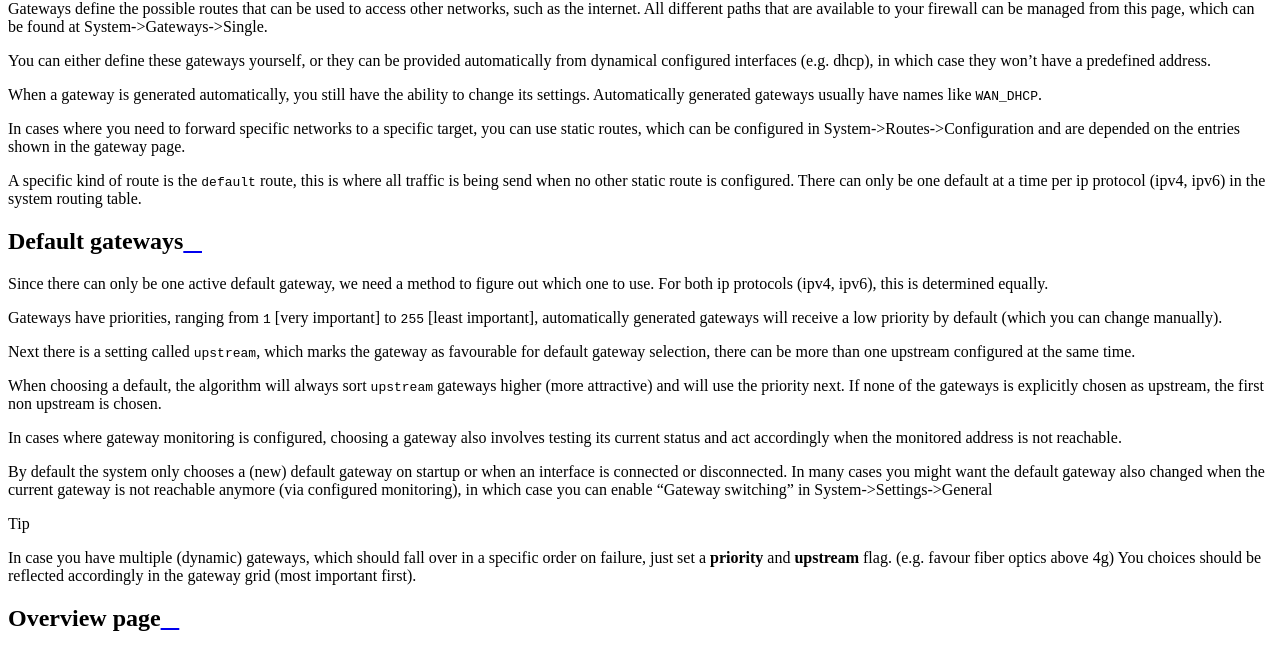
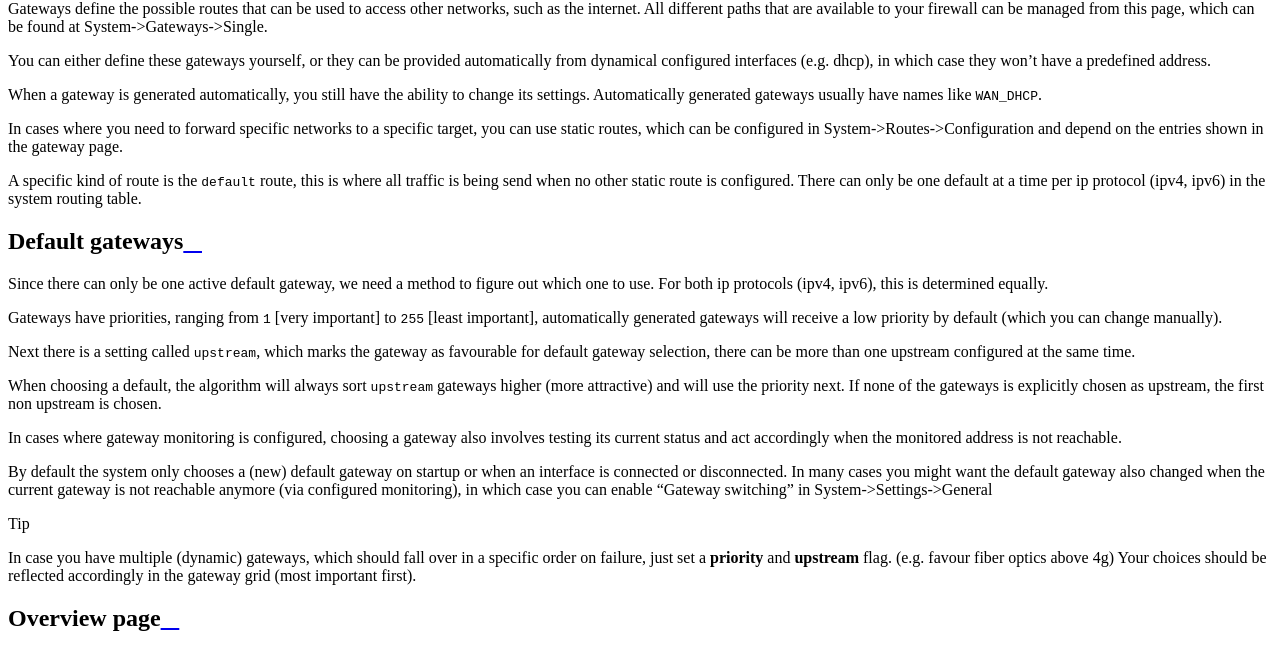
Before and after one commit to opnsense/docs, a Sphinx documentation site: the page built from source/manual/gateways.rst, in a window 1280 px wide and 900 px high, scrolled down 922 px. Shown: the part 140-792 px from the top of the window. Built offline with Sphinx 7.4.7 and the Read the Docs theme 2.0.0, drawn with Linux system fonts in a browser that asks for light colours.

Commit message:
fix some typos in gateways.rst

```diff
--- a/source/manual/gateways.rst
+++ b/source/manual/gateways.rst
@@ -30,7 +30,7 @@ When a gateway is generated automatically, you still have the ability to change
 names like :code:`WAN_DHCP`.
 
 In cases where you need to forward specific networks to a specific target, you can use static routes, which can be configured in
-:menuselection:`System->Routes->Configuration` and are depended on the entries shown in the gateway page.
+:menuselection:`System->Routes->Configuration` and depend on the entries shown in the gateway page.
 
 A specific kind of route is the :code:`default` route, this is where all traffic is being send when no other static route is configured.
 There can only be one default at a time per ip protocol (ipv4, ipv6) in the system routing table.
@@ -61,7 +61,7 @@ case you can enable "Gateway switching" in :menuselection:`System->Settings->Gen
 .. Tip::
 
     In case you have multiple (dynamic) gateways, which should fall over in a specific order on failure, just set a **priority** and **upstream** flag.
-    (e.g. favour fiber optics above 4g) You choices should be reflected accordingly in the gateway grid (most important first).
+    (e.g. favour fiber optics above 4g) Your choices should be reflected accordingly in the gateway grid (most important first).
 
 
 ----------------------------
```
